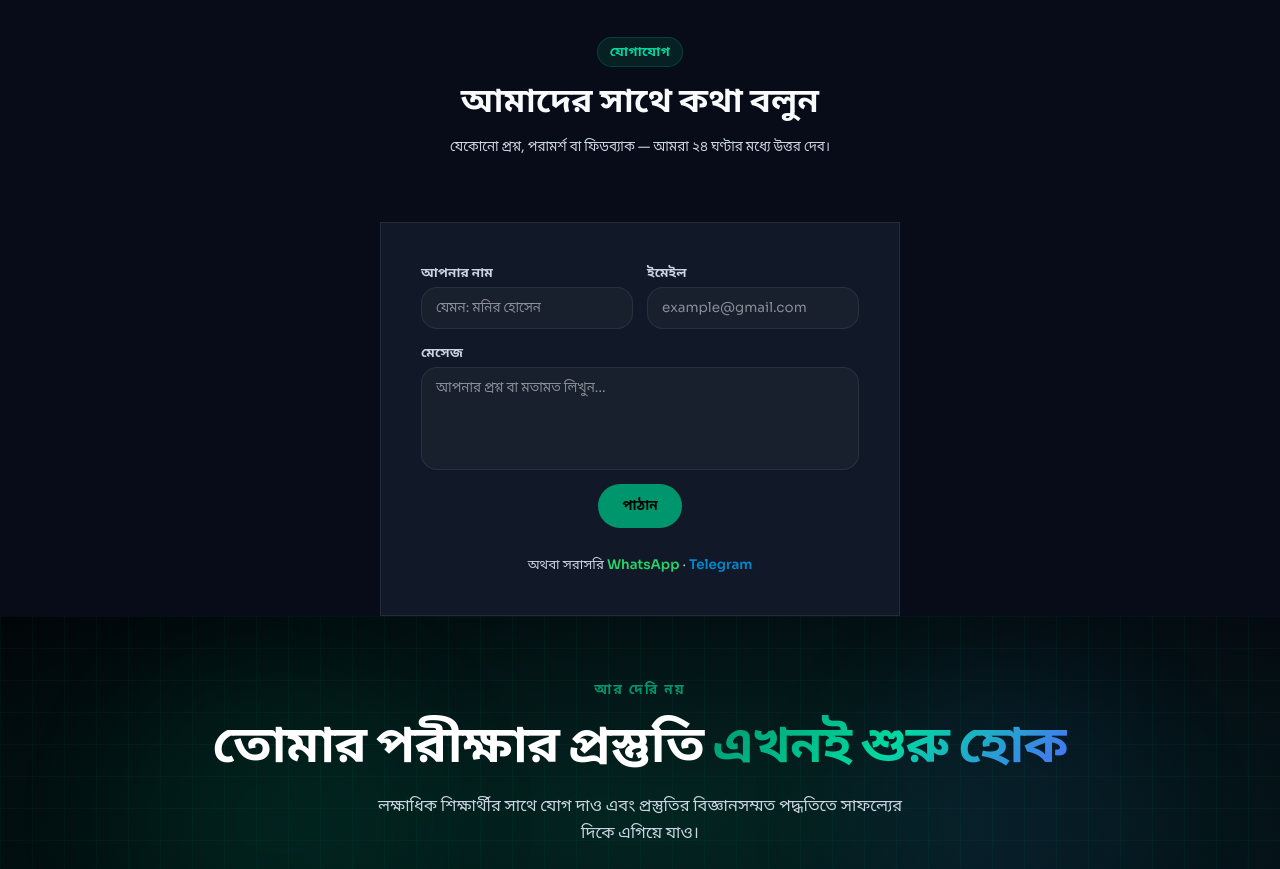
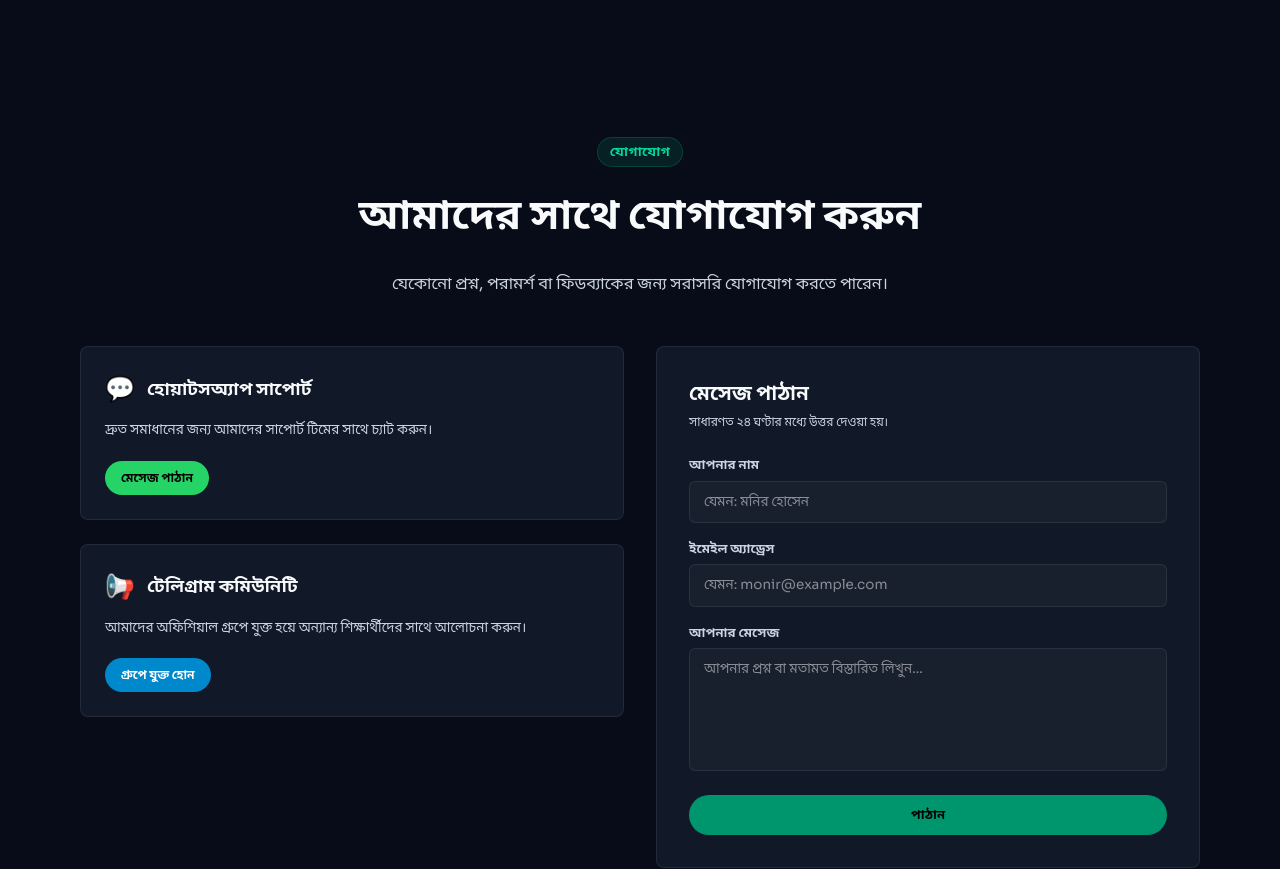
Before and after one commit to mdmonirhossen6/prostutii, a Next.js app: page / in a window 1280 px wide. Shown: the part 8920-9789 px from the top of the page. Built offline with nearby package versions, Linux system fonts and the light colour scheme.

Commit message:
Update contact section layout to match contact page

```diff
--- a/components/ContactSection.tsx
+++ b/components/ContactSection.tsx
@@ -9,46 +9,62 @@ interface ContactSectionProps {
 const copy = {
   bn: {
     badge: 'যোগাযোগ',
-    title: 'আমাদের সাথে কথা বলুন',
-    subtitle: 'যেকোনো প্রশ্ন, পরামর্শ বা ফিডব্যাক — আমরা ২৪ ঘণ্টার মধ্যে উত্তর দেব।',
+    title: 'আমাদের সাথে যোগাযোগ করুন',
+    subtitle: 'যেকোনো প্রশ্ন, পরামর্শ বা ফিডব্যাকের জন্য সরাসরি যোগাযোগ করতে পারেন।',
+    whatsappTitle: 'হোয়াটসঅ্যাপ সাপোর্ট',
+    whatsappDesc: 'দ্রুত সমাধানের জন্য আমাদের সাপোর্ট টিমের সাথে চ্যাট করুন।',
+    whatsappCta: 'মেসেজ পাঠান',
+    telegramTitle: 'টেলিগ্রাম কমিউনিটি',
+    telegramDesc: 'আমাদের অফিশিয়াল গ্রুপে যুক্ত হয়ে অন্যান্য শিক্ষার্থীদের সাথে আলোচনা করুন।',
+    telegramCta: 'গ্রুপে যুক্ত হোন',
+    formTitle: 'মেসেজ পাঠান',
+    formDesc: 'সাধারণত ২৪ ঘণ্টার মধ্যে উত্তর দেওয়া হয়।',
     labelName: 'আপনার নাম',
-    labelEmail: 'ইমেইল',
-    labelMsg: 'মেসেজ',
+    labelEmail: 'ইমেইল অ্যাড্রেস',
+    labelMsg: 'আপনার মেসেজ',
     placeholderName: 'যেমন: মনির হোসেন',
-    placeholderEmail: 'example@gmail.com',
-    placeholderMsg: 'আপনার প্রশ্ন বা মতামত লিখুন...',
+    placeholderEmail: 'যেমন: monir@example.com',
+    placeholderMsg: 'আপনার প্রশ্ন বা মতামত বিস্তারিত লিখুন...',
     submitBtn: 'পাঠান',
     submittingBtn: 'পাঠানো হচ্ছে...',
-    successMsg: 'ধন্যবাদ! আপনার মেসেজটি সফলভাবে পাঠানো হয়েছে।',
-    errorMsg: 'দুঃখিত! মেসেজটি পাঠানো যায়নি। আবার চেষ্টা করুন।',
+    successMsg: 'ধন্যবাদ! আপনার মেসেজটি সফলভাবে আমাদের কাছে পৌঁছেছে। আমরা দ্রুত আপনার সাথে যোগাযোগ করব।',
+    errorMsg: 'দুঃখিত! মেসেজটি পাঠানো যায়নি। অনুগ্রহ করে আবার চেষ্টা করুন।',
     validationName: 'অনুগ্রহ করে আপনার নাম লিখুন।',
-    validationEmail: 'একটি সঠিক ইমেইল লিখুন।',
-    validationMsg: 'অনুগ্রহ করে মেসেজটি লিখুন।',
-    quickLabel: 'অথবা সরাসরি',
+    validationEmail: 'একটি সঠিক ইমেইল ঠিকানা লিখুন।',
+    validationMsg: 'অনুগ্রহ করে আপনার মেসেজটি লিখুন।'
   },
   en: {
     badge: 'Contact',
     title: 'Get in Touch',
-    subtitle: 'Any questions, suggestions or feedback — we reply within 24 hours.',
+    subtitle: 'Reach out to us directly for support, feedback, or any questions.',
+    whatsappTitle: 'WhatsApp Support',
+    whatsappDesc: 'Chat directly with our student support team for fast resolutions.',
+    whatsappCta: 'Send Message',
+    telegramTitle: 'Telegram Community',
+    telegramDesc: 'Join our official channel to connect with other students.',
+    telegramCta: 'Join Community',
+    formTitle: 'Send a Message',
+    formDesc: 'Usually replied within 24 hours.',
     labelName: 'Your Name',
-    labelEmail: 'Email',
-    labelMsg: 'Message',
-    placeholderName: 'e.g. Monir Hossen',
-    placeholderEmail: 'example@gmail.com',
-    placeholderMsg: 'Write your question or feedback...',
-    submitBtn: 'Send',
+    labelEmail: 'Email Address',
+    labelMsg: 'Your Message',
+    placeholderName: 'e.g., Monir Hossen',
+    placeholderEmail: 'e.g., monir@example.com',
+    placeholderMsg: 'Write your questions or suggestions in detail...',
+    submitBtn: 'Send Message',
     submittingBtn: 'Sending...',
-    successMsg: 'Thank you! Your message was sent successfully.',
+    successMsg: 'Thank you! Your message was delivered successfully. We will get back to you shortly.',
     errorMsg: 'Sorry, the message could not be sent. Please try again.',
     validationName: 'Please enter your name.',
-    validationEmail: 'Please enter a valid email.',
-    validationMsg: 'Please write your message.',
-    quickLabel: 'Or reach out directly',
-  },
+    validationEmail: 'Please enter a valid email address.',
+    validationMsg: 'Please write your message.'
+  }
 };
 
 export default function ContactSection({ lang }: ContactSectionProps) {
   const t = copy[lang];
+
+  // Form State
   const [name, setName] = useState('');
   const [email, setEmail] = useState('');
   const [message, setMessage] = useState('');
@@ -56,39 +72,60 @@ export default function ContactSection({ lang }: ContactSectionProps) {
   const [submitting, setSubmitting] = useState(false);
   const [success, setSuccess] = useState(false);
   const [errorStatus, setErrorStatus] = useState<string | null>(null);
+
+  // Field validation errors
   const [nameErr, setNameErr] = useState(false);
   const [emailErr, setEmailErr] = useState(false);
-  const [msgErr, setMsgErr] = useState(false);
+  const [messageErr, setMessageErr] = useState(false);
 
-  const validateEmail = (v: string) => /\S+@\S+\.\S+/.test(v);
+  const validateEmail = (emailStr: string) => {
+    return /^\S+@\S+\.\S+$/.test(emailStr);
+  };
 
   const handleSubmit = async (e: React.FormEvent) => {
     e.preventDefault();
+
+    // Reset validations
     setNameErr(false);
     setEmailErr(false);
-    setMsgErr(false);
+    setMessageErr(false);
     setErrorStatus(null);
 
-    let hasErr = false;
-    if (!name.trim()) { setNameErr(true); hasErr = true; }
-    if (!email.trim() || !validateEmail(email)) { setEmailErr(true); hasErr = true; }
-    if (!message.trim()) { setMsgErr(true); hasErr = true; }
-    if (hasErr) return;
+    let hasError = false;
+    if (!name.trim()) {
+      setNameErr(true);
+      hasError = true;
+    }
+    if (!email.trim() || !validateEmail(email)) {
+      setEmailErr(true);
+      hasError = true;
+    }
+    if (!message.trim()) {
+      setMessageErr(true);
+      hasError = true;
+    }
+
+    if (hasError) return;
 
     setSubmitting(true);
+
     try {
       const res = await fetch('/api/contact', {
         method: 'POST',
         headers: { 'Content-Type': 'application/json' },
-        body: JSON.stringify({ name, email, message, website }),
+        body: JSON.stringify({ name, email, message, website })
       });
+
       if (res.ok) {
         setSuccess(true);
-        setName(''); setEmail(''); setMessage('');
+        setName('');
+        setEmail('');
+        setMessage('');
       } else {
         setErrorStatus(t.errorMsg);
       }
-    } catch {
+    } catch (err) {
+      console.error(err);
       setErrorStatus(t.errorMsg);
     } finally {
       setSubmitting(false);
@@ -96,47 +133,149 @@ export default function ContactSection({ lang }: ContactSectionProps) {
   };
 
   return (
-    <section aria-label={lang === 'bn' ? 'যোগাযোগ ফর্ম' : 'Contact form'} style={{ padding: 'var(--space-12) 0', background: 'var(--color-surface-bg)' }}>
-      <div className="container-page" style={{ maxWidth: '600px', margin: '0 auto' }}>
+    <section id="contact-section" aria-label={lang === 'bn' ? 'যোগাযোগ ফর্ম' : 'Contact form'} style={{ padding: '100px 0', background: 'var(--color-surface-base)' }}>
+      <div className="container-page" style={{ display: 'flex', flexDirection: 'column', gap: '48px' }}>
+
         {/* Header */}
-        <div style={{ textAlign: 'center', marginBottom: 'var(--space-8)' }}>
-          <span className="badge badge-green" style={{ marginBottom: 'var(--space-3)' }}>{t.badge}</span>
-          <h2 style={{ fontSize: 'clamp(24px, 3.5vw, 34px)', fontWeight: 800, color: 'var(--color-text-primary)', marginBottom: 'var(--space-3)', lineHeight: 1.2 }}>
+        <div style={{ textAlign: 'center', maxWidth: '800px', margin: '0 auto' }}>
+          <span className="badge badge-green" style={{ marginBottom: '16px' }}>{t.badge}</span>
+          <h2 style={{ fontSize: 'clamp(28px, 4vw, 42px)', fontWeight: 800, color: 'var(--color-text-primary)', marginBottom: '24px' }}>
             {t.title}
           </h2>
-          <p style={{ fontSize: 'var(--font-size-sm)', color: 'var(--color-text-secondary)', lineHeight: 1.6 }}>
+          <p style={{ fontSize: 'var(--font-size-lg)', color: 'var(--color-text-secondary)', lineHeight: 1.7 }}>
             {t.subtitle}
           </p>
         </div>
 
-        {/* Status */}
-        <div aria-live="polite" style={{ marginBottom: 'var(--space-4)' }}>
+        {/* Contact Methods Grid */}
+        <div className="contact-grid" style={{ display: 'grid', gridTemplateColumns: '1fr 1fr', gap: '32px' }}>
+
+          {/* Left Column: Direct channels (WhatsApp, Telegram) */}
+          <div style={{ display: 'flex', flexDirection: 'column', gap: '24px' }}>
+
+            {/* WhatsApp Card */}
+            <div
+              style={{
+                background: 'var(--color-surface-card)',
+                border: '1px solid var(--color-border-default)',
+                borderRadius: '8px',
+                padding: '24px',
+                display: 'flex',
+                flexDirection: 'column',
+                gap: '12px'
+              }}
+            >
+              <div style={{ display: 'flex', alignItems: 'center', gap: '12px' }}>
+                <span style={{ fontSize: '24px' }}>💬</span>
+                <h3 style={{ fontSize: '18px', fontWeight: 800, color: 'var(--color-text-primary)', margin: 0 }}>
+                  {t.whatsappTitle}
+                </h3>
+              </div>
+              <p style={{ fontSize: '13.5px', color: 'var(--color-text-secondary)', lineHeight: 1.6, margin: 0 }}>
+                {t.whatsappDesc}
+              </p>
+              <a
+                href="https://wa.me/8801836083902"
+                target="_blank"
+                rel="noopener noreferrer"
+                style={{
+                  alignSelf: 'flex-start',
+                  background: '#25D366',
+                  color: '#000',
+                  fontWeight: 700,
+                  fontSize: '12px',
+                  padding: '8px 16px',
+                  borderRadius: '20px',
+                  textDecoration: 'none',
+                  marginTop: '8px',
+                  transition: 'opacity 0.2s'
+                }}
+                onMouseEnter={(e) => e.currentTarget.style.opacity = '0.9'}
+                onMouseLeave={(e) => e.currentTarget.style.opacity = '1'}
+              >
+                {t.whatsappCta}
+              </a>
+            </div>
+
+            {/* Telegram Card */}
+            <div
+              style={{
+                background: 'var(--color-surface-card)',
+                border: '1px solid var(--color-border-default)',
+                borderRadius: '8px',
+                padding: '24px',
+                display: 'flex',
+                flexDirection: 'column',
+                gap: '12px'
+              }}
+            >
+              <div style={{ display: 'flex', alignItems: 'center', gap: '12px' }}>
+                <span style={{ fontSize: '24px' }}>📢</span>
+                <h3 style={{ fontSize: '18px', fontWeight: 800, color: 'var(--color-text-primary)', margin: 0 }}>
+                  {t.telegramTitle}
+                </h3>
+              </div>
+              <p style={{ fontSize: '13.5px', color: 'var(--color-text-secondary)', lineHeight: 1.6, margin: 0 }}>
+                {t.telegramDesc}
+              </p>
+              <a
+                href="https://t.me/prostutibd"
+                target="_blank"
+                rel="noopener noreferrer"
+                style={{
+                  alignSelf: 'flex-start',
+                  background: '#0088cc',
+                  color: 'var(--color-text-pure)',
+                  fontWeight: 700,
+                  fontSize: '12px',
+                  padding: '8px 16px',
+                  borderRadius: '20px',
+                  textDecoration: 'none',
+                  marginTop: '8px',
+                  transition: 'opacity 0.2s'
+                }}
+                onMouseEnter={(e) => e.currentTarget.style.opacity = '0.9'}
+                onMouseLeave={(e) => e.currentTarget.style.opacity = '1'}
+              >
+                {t.telegramCta}
+              </a>
+            </div>
+
+          </div>
+
+          {/* Right Column: Contact Message Form */}
+          <div style={{ background: 'var(--color-surface-card)', border: '1px solid var(--color-border-default)', borderRadius: '8px', padding: '32px' }}>
+            <h3 style={{ fontSize: '20px', fontWeight: 800, color: 'var(--color-text-primary)', marginBottom: '4px' }}>
+              {t.formTitle}
+            </h3>
+            <p style={{ fontSize: '12px', color: 'var(--color-text-tertiary)', marginBottom: '24px' }}>
+              {t.formDesc}
+            </p>
+
+            {/* ARIA Live Region for Status Feedback */}
+            <div aria-live="polite" style={{ marginBottom: '16px' }}>
               {success && (
-            <div style={{ background: 'rgba(0,150,109,0.1)', border: '1px solid rgba(0,150,109,0.2)', color: 'var(--color-surface-strong)', padding: '12px 16px', borderRadius: 'var(--radius-sm)', fontSize: 'var(--font-size-sm)', fontWeight: 600, textAlign: 'center' }}>
+                <div style={{ background: 'rgba(0,150,109,0.1)', border: '1px solid rgba(0,150,109,0.2)', color: 'var(--color-surface-strong)', padding: '12px', borderRadius: '6px', fontSize: '13px' }}>
                   {t.successMsg}
                 </div>
               )}
               {errorStatus && (
-            <div style={{ background: 'rgba(239,68,68,0.1)', border: '1px solid rgba(239,68,68,0.2)', color: '#f87171', padding: '12px 16px', borderRadius: 'var(--radius-sm)', fontSize: 'var(--font-size-sm)', fontWeight: 600, textAlign: 'center' }}>
+                <div style={{ background: 'rgba(239,68,68,0.1)', border: '1px solid rgba(239,68,68,0.2)', color: '#f87171', padding: '12px', borderRadius: '6px', fontSize: '13px' }}>
                   {errorStatus}
                 </div>
               )}
             </div>
 
-        {/* Form */}
             {!success && (
-          <form onSubmit={handleSubmit} style={{ display: 'flex', flexDirection: 'column', gap: 'var(--space-3)', background: 'var(--color-surface-card)', border: '1px solid var(--color-border-default)', borderRadius: 'var(--radius-lg)', padding: 'var(--space-6)' }}>
-            {/* Honeypot */}
-            <div aria-hidden="true" style={{ position: 'absolute', left: '-9999px', width: 1, height: 1, overflow: 'hidden' }}>
-              <input type="text" tabIndex={-1} autoComplete="off" value={website} onChange={(e) => setWebsite(e.target.value)} />
-            </div>
+              <form onSubmit={handleSubmit} style={{ display: 'flex', flexDirection: 'column', gap: '16px' }}>
 
-            {/* Name + Email row */}
-            <div style={{ display: 'grid', gridTemplateColumns: '1fr 1fr', gap: 'var(--space-3)' }} className="contact-name-email-row">
-              <div style={{ display: 'flex', flexDirection: 'column', gap: '4px' }}>
-                <label htmlFor="home-name" style={{ fontSize: 'var(--font-size-xs)', fontWeight: 700, color: 'var(--color-text-secondary)' }}>{t.labelName}</label>
+                {/* Name field */}
+                <div style={{ display: 'flex', flexDirection: 'column', gap: '6px' }}>
+                  <label htmlFor="contact-name" style={{ fontSize: '13px', fontWeight: 700, color: 'var(--color-text-secondary)' }}>
+                    {t.labelName}
+                  </label>
                   <input
-                  id="home-name"
+                    id="contact-name"
                     type="text"
                     value={name}
                     onChange={(e) => { setName(e.target.value); if (e.target.value.trim()) setNameErr(false); }}
@@ -144,20 +283,23 @@ export default function ContactSection({ lang }: ContactSectionProps) {
                     style={{
                       background: 'var(--color-overlay-3)',
                       border: `1px solid ${nameErr ? '#f87171' : 'var(--color-border-default)'}`,
-                    borderRadius: 'var(--radius-sm)',
+                      borderRadius: '6px',
                       padding: '10px 14px',
                       color: 'var(--color-text-primary)',
-                    fontSize: 'var(--font-size-sm)',
-                    outline: 'none',
-                    transition: 'border-color 0.2s',
+                      fontSize: '13.5px',
+                      outline: 'none'
                     }}
                   />
                   {nameErr && <span style={{ fontSize: '11px', color: '#f87171' }}>{t.validationName}</span>}
                 </div>
-              <div style={{ display: 'flex', flexDirection: 'column', gap: '4px' }}>
-                <label htmlFor="home-email" style={{ fontSize: 'var(--font-size-xs)', fontWeight: 700, color: 'var(--color-text-secondary)' }}>{t.labelEmail}</label>
+
+                {/* Email field */}
+                <div style={{ display: 'flex', flexDirection: 'column', gap: '6px' }}>
+                  <label htmlFor="contact-email" style={{ fontSize: '13px', fontWeight: 700, color: 'var(--color-text-secondary)' }}>
+                    {t.labelEmail}
+                  </label>
                   <input
-                  id="home-email"
+                    id="contact-email"
                     type="email"
                     value={email}
                     onChange={(e) => { setEmail(e.target.value); if (validateEmail(e.target.value)) setEmailErr(false); }}
@@ -165,43 +307,55 @@ export default function ContactSection({ lang }: ContactSectionProps) {
                     style={{
                       background: 'var(--color-overlay-3)',
                       border: `1px solid ${emailErr ? '#f87171' : 'var(--color-border-default)'}`,
-                    borderRadius: 'var(--radius-sm)',
+                      borderRadius: '6px',
                       padding: '10px 14px',
                       color: 'var(--color-text-primary)',
-                    fontSize: 'var(--font-size-sm)',
-                    outline: 'none',
-                    transition: 'border-color 0.2s',
+                      fontSize: '13.5px',
+                      outline: 'none'
                     }}
                   />
                   {emailErr && <span style={{ fontSize: '11px', color: '#f87171' }}>{t.validationEmail}</span>}
                 </div>
+
+                {/* Message field */}
+                <div style={{ display: 'flex', flexDirection: 'column', gap: '6px' }}>
+                  <label htmlFor="contact-msg" style={{ fontSize: '13px', fontWeight: 700, color: 'var(--color-text-secondary)' }}>
+                    {t.labelMsg}
+                  </label>
+                  <textarea
+                    id="contact-msg"
+                    value={message}
+                    onChange={(e) => { setMessage(e.target.value); if (e.target.value.trim()) setMessageErr(false); }}
+                    placeholder={t.placeholderMsg}
+                    rows={5}
+                    style={{
+                      background: 'var(--color-overlay-3)',
+                      border: `1px solid ${messageErr ? '#f87171' : 'var(--color-border-default)'}`,
+                      borderRadius: '6px',
+                      padding: '10px 14px',
+                      color: 'var(--color-text-primary)',
+                      fontSize: '13.5px',
+                      outline: 'none',
+                      resize: 'none'
+                    }}
+                  />
+                  {messageErr && <span style={{ fontSize: '11px', color: '#f87171' }}>{t.validationMsg}</span>}
                 </div>
 
-            {/* Message */}
-            <div style={{ display: 'flex', flexDirection: 'column', gap: '4px' }}>
-              <label htmlFor="home-msg" style={{ fontSize: 'var(--font-size-xs)', fontWeight: 700, color: 'var(--color-text-secondary)' }}>{t.labelMsg}</label>
-              <textarea
-                id="home-msg"
-                value={message}
-                onChange={(e) => { setMessage(e.target.value); if (e.target.value.trim()) setMsgErr(false); }}
-                placeholder={t.placeholderMsg}
-                rows={4}
-                style={{
-                  background: 'var(--color-overlay-3)',
-                  border: `1px solid ${msgErr ? '#f87171' : 'var(--color-border-default)'}`,
-                  borderRadius: 'var(--radius-sm)',
-                  padding: '10px 14px',
-                  color: 'var(--color-text-primary)',
-                  fontSize: 'var(--font-size-sm)',
-                  outline: 'none',
-                  resize: 'none',
-                  transition: 'border-color 0.2s',
-                }}
+                {/* Submit Button */}
+                {/* Honeypot field — hidden from real users, catches bots. */}
+                <div aria-hidden="true" style={{ position: 'absolute', left: '-9999px', width: 1, height: 1, overflow: 'hidden' }}>
+                  <label htmlFor="contact-website">Website</label>
+                  <input
+                    id="contact-website"
+                    type="text"
+                    tabIndex={-1}
+                    autoComplete="off"
+                    value={website}
+                    onChange={(e) => setWebsite(e.target.value)}
                   />
-              {msgErr && <span style={{ fontSize: '11px', color: '#f87171' }}>{t.validationMsg}</span>}
                 </div>
 
-            {/* Submit */}
                 <button
                   type="submit"
                   disabled={submitting}
@@ -209,43 +363,36 @@ export default function ContactSection({ lang }: ContactSectionProps) {
                     background: 'var(--color-surface-strong)',
                     color: '#000',
                     fontWeight: 700,
-                fontSize: 'var(--font-size-sm)',
-                padding: '12px 24px',
+                    fontSize: '13px',
+                    padding: '10px 20px',
                     borderRadius: '24px',
                     border: 'none',
                     cursor: submitting ? 'not-allowed' : 'pointer',
-                transition: 'opacity 0.2s, transform 0.15s',
-                alignSelf: 'center',
-                opacity: submitting ? 0.7 : 1,
+                    transition: 'opacity 0.2s',
+                    marginTop: '8px'
                   }}
-              onMouseEnter={(e) => { if (!submitting) e.currentTarget.style.opacity = '0.85'; }}
+                  onMouseEnter={(e) => { if (!submitting) e.currentTarget.style.opacity = '0.9'; }}
                   onMouseLeave={(e) => { if (!submitting) e.currentTarget.style.opacity = '1'; }}
                 >
                   {submitting ? t.submittingBtn : t.submitBtn}
                 </button>
 
-            {/* Quick links */}
-            <p style={{ textAlign: 'center', fontSize: 'var(--font-size-xs)', color: 'var(--color-text-tertiary)', marginTop: 'var(--space-2)' }}>
-              {t.quickLabel}{' '}
-              <a href="https://wa.me/8801836083902" target="_blank" rel="noopener noreferrer" style={{ color: '#25D366', textDecoration: 'none', fontWeight: 600 }}>
-                WhatsApp
-              </a>
-              {' · '}
-              <a href="https://t.me/prostutibd" target="_blank" rel="noopener noreferrer" style={{ color: '#0088cc', textDecoration: 'none', fontWeight: 600 }}>
-                Telegram
-              </a>
-            </p>
               </form>
             )}
 
+          </div>
+
+        </div>
+
+      </div>
       <style jsx>{`
-          @media (max-width: 520px) {
-            .contact-name-email-row {
+        @media (max-width: 900px) {
+          .contact-grid {
             grid-template-columns: 1fr !important;
+            gap: 32px !important;
           }
         }
       `}</style>
-      </div>
     </section>
   );
 }
```
Lines whose indentation alone changed are shown as unchanged.
